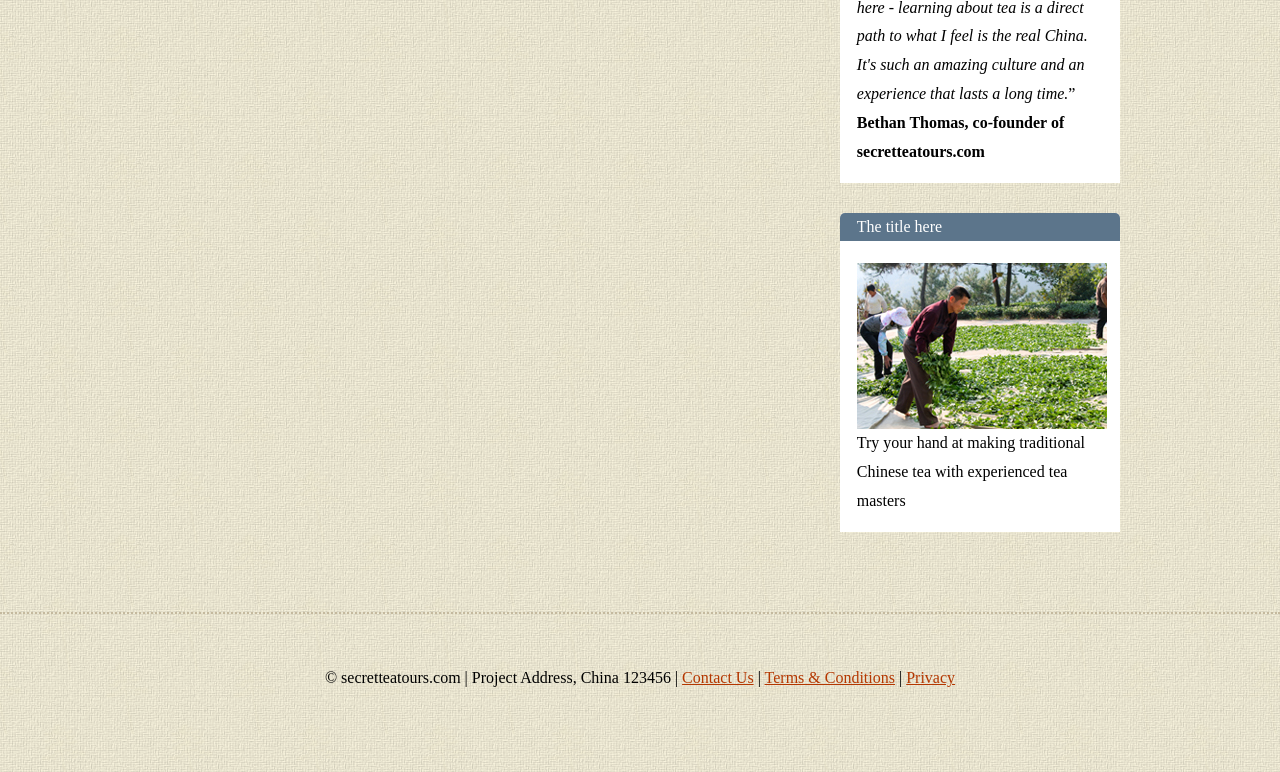
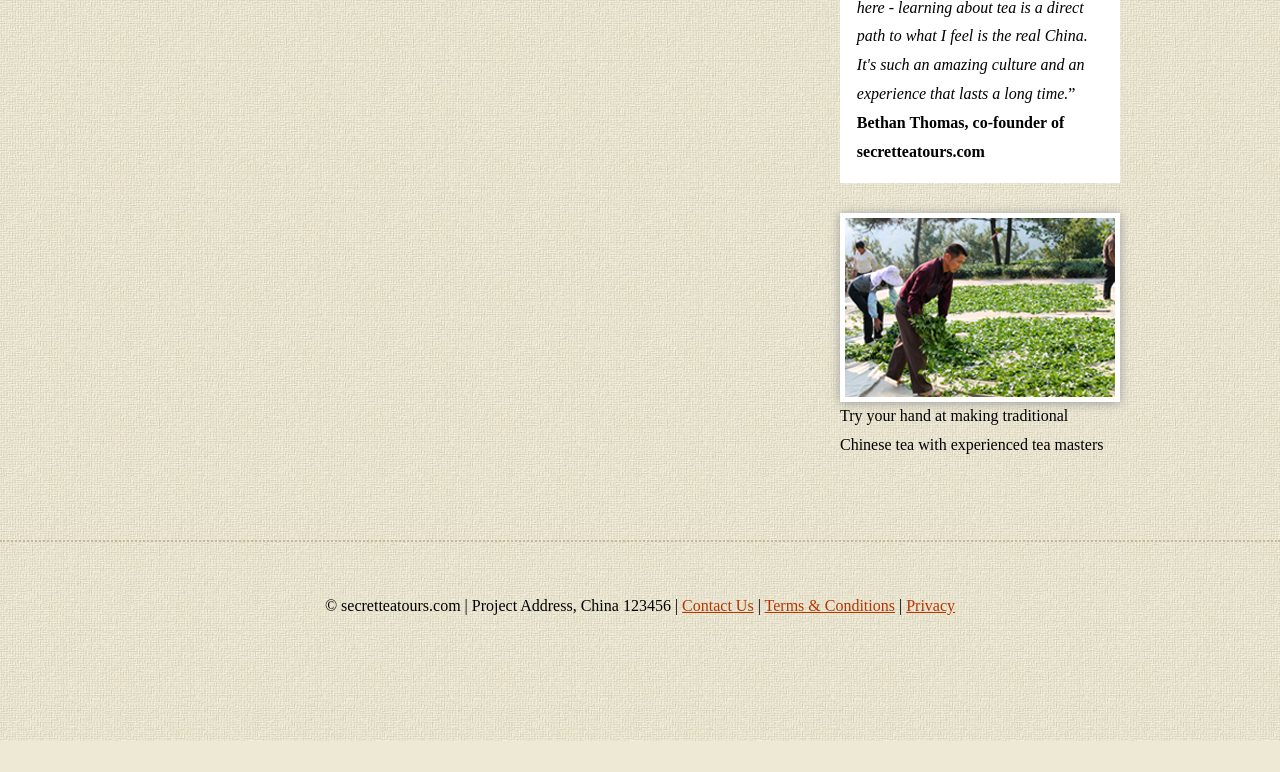
Before and after one commit to minrivertea/secrettea, a Django app: template templates/website/tour.html in a window 1280 px wide. Shown: the part 319-1091 px from the top of the page. After the commit the page ends 1060 px from the top, so only its background shows below. Run offline with Django 3.2, Linux system fonts and the light colour scheme; the template is opened without the code that fills it, so the values that code supplies are empty; parts of the project's set-up code (start-up, migrations or seed data) failed here and were passed over; some libraries are stand-ins or nearby versions; some web fonts are replaced.

Commit message:
something

```diff
--- a/templates/website/tour.html
+++ b/templates/website/tour.html
@@ -78,8 +78,7 @@ img.promo {
             </p>
         </div>
 
-        <div class="box white">
-            <span class="title">The title here</span>
+        <div class="box">
             <img src="{{ static_url }}images/box1.jpg"/>
             <p>Try your hand at making traditional Chinese tea with experienced tea masters</p>
         </div>
```
Also changed, not shown: static/images/box1.jpg.
